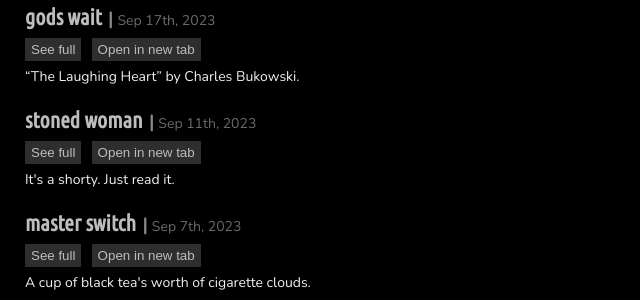
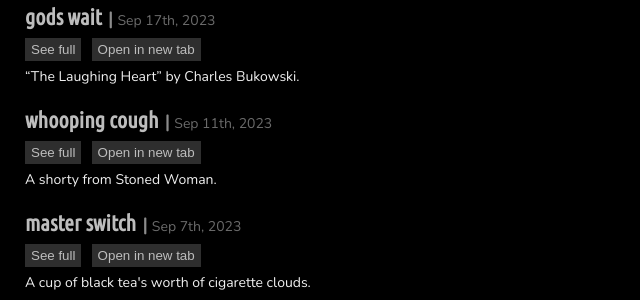
Before and after one commit to olivecarambola/logbook, a Jekyll site: the page built from post_all.md, in a window 1280 px wide and 900 px high, scrolled down 320 px. Shown: the part 153-453 px from the top of the window, without its empty margins (0-640 px from the left). Built offline with Jekyll 4.4.1, drawn with Linux system fonts in a browser that asks for light colours; some web fonts are replaced.

Commit message:
Update and rename 2023-09-11-stonedwoman.md to 2023-09-11-whoopingcough.md

```diff
--- a/_posts/2023-09-11-stonedwoman.md
+++ b/_posts/2023-09-11-whoopingcough.md
@@ -1,9 +1,9 @@
 ---
 layout: posts
-title: "stoned woman"
+title: "whooping cough"
 date: 2023-09-11
-permalink: /posts/23-09-11-stonedwoman/
-summary: "It's a shorty. Just read it."
+permalink: /posts/23-09-11-whoopingcough/
+summary: "A shorty from Stoned Woman."
 collection: "stoned woman"
 wrdcount_original: 31
 wrdcount_quote: 0
```
